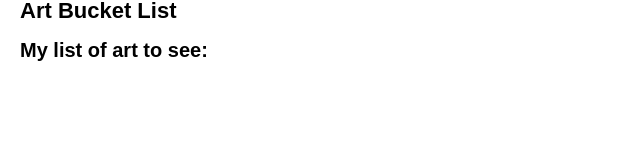
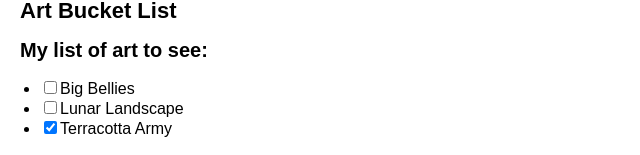
Before and after one commit to zelitosaide/react-js-course, a React (Create React App) app: page / in a window 1280 px wide. Shown: the part 977-1132 px from the top of the page, without its empty margins (0-640 px from the left). Before the commit the page ends 1059 px from the top, so only its background shows below. Built offline with nearby package versions, Linux system fonts and the light colour scheme.

Commit message:
Adding Interactivity

```diff
--- a/src/learn/learn-react/adding-interactivity/index.js
+++ b/src/learn/learn-react/adding-interactivity/index.js
@@ -35,7 +35,28 @@ function BucketList() {
   );
 }
 
-function ItemList({ artworks, onToggle }) {}
+function ItemList({ artworks, onToggle }) {
+  return (
+    <ul>
+      {artworks.map(function (artwork) {
+        return (
+          <li key={artwork.id}>
+            <label>
+              <input
+                type="checkbox"
+                checked={artwork.seen}
+                onChange={function (event) {
+                  onToggle(artwork.id, event.target.checked);
+                }}
+              />
+              {artwork.title}
+            </label>
+          </li>
+        );
+      })}
+    </ul>
+  );
+}
 
 function UpdateObjectsInStateUsingImmer() {
   const [person, updatePerson] = useImmer({
```
